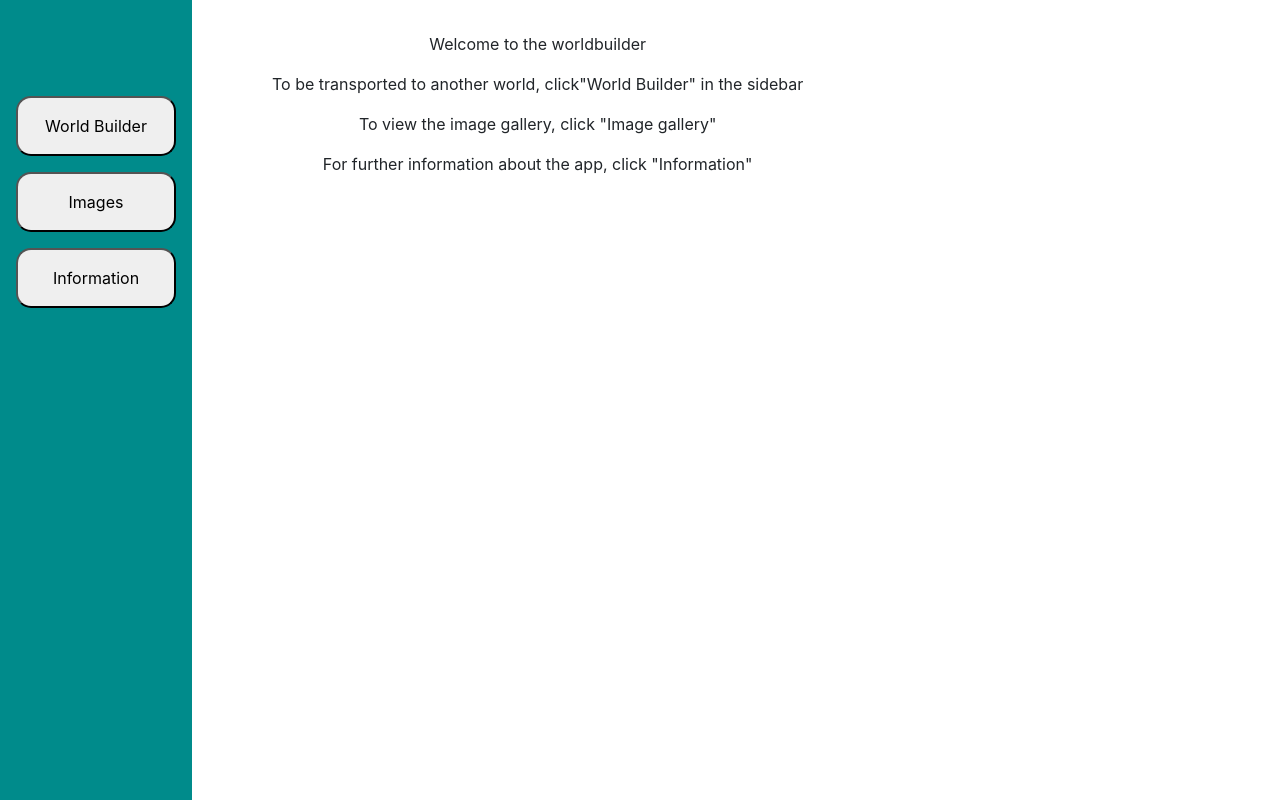
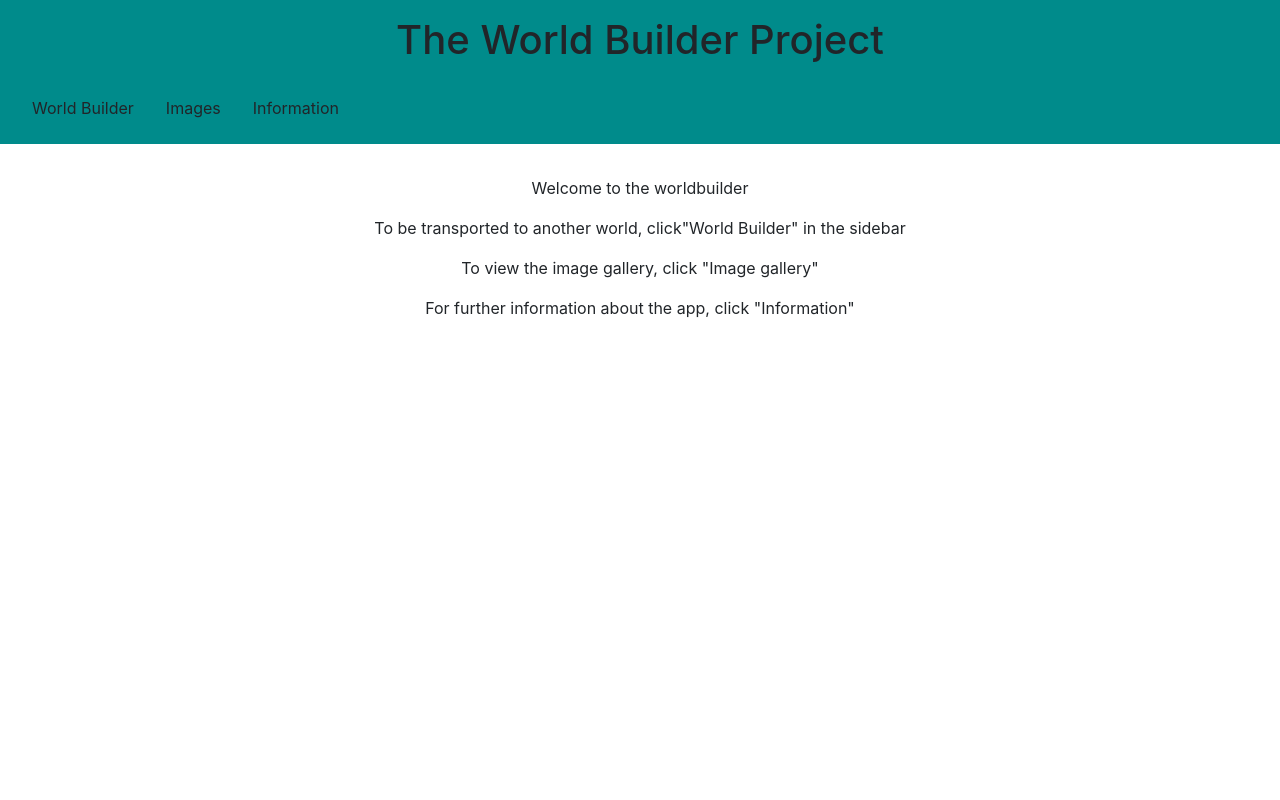
Before and after one commit to johntroesch/worldbuilder, a React (Create React App) app: page / in a window 1280 px wide. Built offline with nearby package versions, Linux system fonts and the light colour scheme.

Commit message:
top nav bar

```diff
--- a/src/App.css
+++ b/src/App.css
@@ -18,8 +18,6 @@
   min-height: 100vh;
   display: flex;
   flex-direction: column;
-  align-items: center;
-  justify-content: center;
   font-size: calc(10px + 2vmin);
   color: white;
 }
@@ -34,26 +32,34 @@
   padding: 3em;
 }
 
-.sidebar{
-  display: flex;
-  flex-direction: column;
-  padding-top: 5em;
-  padding-left: 1em;
-  padding-right: 1em;
+.topbar{
+  padding-top: 1em;
   background-color:darkcyan;
-  height: 100vh;
-  width: 15vw;
+  width: 100vw;
+  padding-bottom: 0;
 }
 
-.sidebar > button{
-  padding-top: 1em;
-  padding-bottom: 1em;
-  margin-top: 1em;
+.navbar{
+  list-style-type: none;
+  display: block;
+  margin: 0;
+  padding: 0;
+  float: left;
+}
+
+.navbar > li{
+  padding: 1em;
+  margin: 0;
+  cursor: pointer;
+}
+
+.navbar > li:hover{
+  background-color: bisque;
 }
 
 .layout{
   display: flex;
-  flex-direction: row;
+  flex-direction: column;
 }
 
 .content{
@@ -68,13 +74,14 @@
 .carouselContainer{
   border-style: solid;
   border-color: black;
-  max-width: 100%;
+  max-width: 50%;
   height: auto;
-  margin-left: 1em;
+  margin-left: 25%;
+  margin-right: 25%;
 }
 
 .carousel-item{
-  max-width: 80vw;
+  max-width: 100vw;
   height: auto;
 }
 
@@ -83,14 +90,5 @@
   max-height:100%;
 }
 
-.sidebar > button{
-  border-radius: 15px;
+.landingdiv{
 }
-
-.sidebar > button:hover{
-  background-color: bisque;
-}
-
-.landingdiv{
-  padding-left: 5em;
-}
--- a/src/layout.js
+++ b/src/layout.js
@@ -24,10 +24,13 @@ class Layout extends React.Component{
     }
     render(){
        return <div className="layout">
-            <nav className="sidebar">
-                <button onClick={this.setContentNar}>World Builder</button>
-                <button onClick={this.setContentImages}>Images</button>
-                <button onClick={this.setContentInfo}>Information</button>
+           <nav className="topbar">
+           <h1>The World Builder Project</h1>
+            <ul className="navbar">
+                <li onClick={this.setContentNar}>World Builder</li>
+                <li onClick={this.setContentImages}>Images</li>
+                <li onClick={this.setContentInfo}>Information</li>
+            </ul>
             </nav>
             <div className="content">{this.state.content}</div>
         </div>
```
